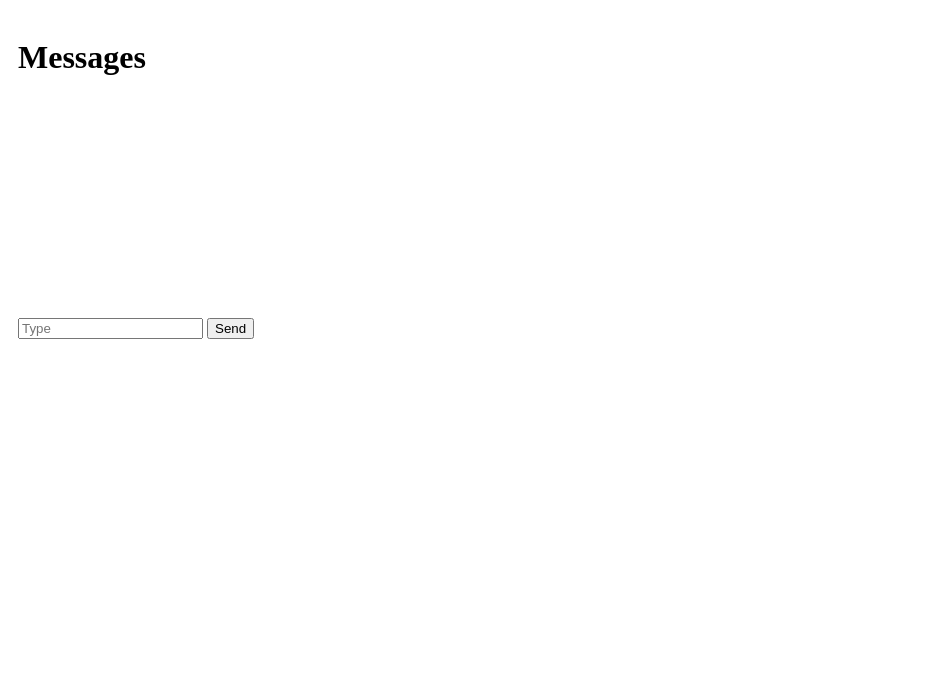
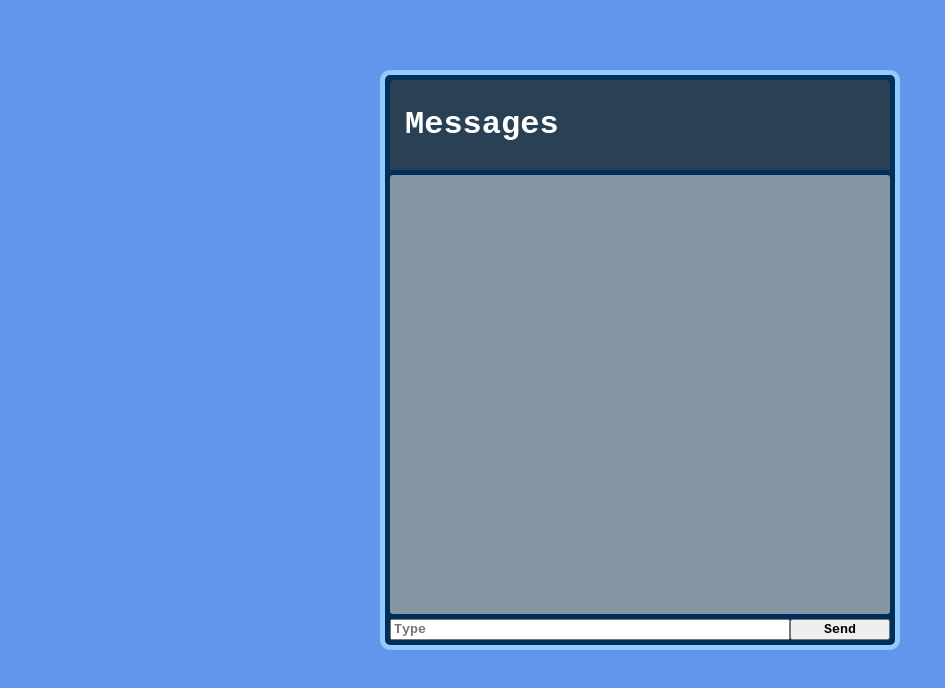
Before and after one commit to Gen351/trying-websockets, a plain HTML site: page app/index.html in a window 1280 px wide. Shown: the whole page, without its empty margins (0-945 px from the left). Drawn offline with Linux system fonts and the light colour scheme.

Commit message:
I added so many TT

```diff
--- a/app/index.html
+++ b/app/index.html
@@ -4,57 +4,23 @@
     <meta charset="UTF-8">
     <meta name="viewport" content="width=device-width, initial-scale=1.0">
     <title>Websockets!</title>
+
+    <script src="https://cdn.socket.io/socket.io-3.0.0.js"></script>
+    <script defer src="app.js"></script>
+
+    <link rel="stylesheet" href="style.css">
 </head>
-
-<style>
-    body {
-        display: flexbox;
-        justify-content: center;
-    }
-    .main {
-        display: flexbox;
-        flex-direction: column;
-
-        justify-content: left;
-
-        padding: 10px;
-
-        height: 50vh;
-        width: 70%;
-
-        border: 10px;
-    }
-    .main .inputs {
-        flex-direction: row;
-        width: auto;
-    }
-    .main h1 {
-        width: 100%;
-    }
-
-    .main .msg-preview {
-        width: 50%;
-        height: 200px;
-        max-width: 100%;
-        max-height: 400px;
-        overflow-y: auto;
-
-        justify-content: center;
-
-        border-width: 5px;
-        margin: 0px;
-        padding: 10px;
-    }
-</style>
 
 <body>
 
     <div class="main">
+        <div class="msg-header">
+            <h1>Messages</h1>
+        </div>
 
-        <h1>Messages</h1>
-        <ul class="msg-preview" id="msg-preview">
-
-        </ul>
+        <div class="msg-preview">
+            <ul id="msg-preview-ul"></ul>
+        </div>
 
         <div class="inputs">
             <input type="text" placeholder="Type" id="msg-input">
--- /dev/null
+++ b/app/style.css
@@ -0,0 +1,77 @@
+* {
+    font-family: 'Courier New', Courier, monospace;
+    font-weight: 900;
+}
+
+body {
+    margin-top: 70px;
+    display: flex;
+    justify-content: center;
+    background-color: cornflowerblue;
+}
+.main {
+    display: flex;
+    flex-direction: column;
+
+    justify-content: left;
+
+    height: 70vh;
+    width: 500px;
+
+    padding: 5px;
+
+    border: 5px solid rgb(146, 204, 255);
+    border-radius: 10px;
+
+    background-color: rgb(0, 47, 90);
+}
+.main .inputs {
+    display: flex;
+    width: auto;
+    width: 100%;
+}
+.main .inputs input {
+    width: 400px;
+}
+.main .inputs button {
+    width: 100%;
+    max-width: 100px;
+}
+
+.main .msg-header {
+    display: flex;
+    width: auto;
+    padding: 5px;
+    background-color: rgb(41, 64, 85);
+
+    border-radius: 5px;
+    border-bottom-right-radius: 0px;
+    border-bottom-left-radius: 0px;
+}
+.main .msg-header h1 {
+    margin-left: 10px;
+    width: auto;
+
+    color:rgb(255, 255, 255);
+}
+
+.main .msg-preview {
+    width: 500px;
+    max-width: 500px;
+    overflow-y: auto;
+
+    flex-grow: 1;
+    justify-content: center;
+
+    padding-left: 0px;
+    margin-top: 5px;
+    margin-bottom: 5px;
+
+    border-radius: 3px;
+    background-color: rgb(134, 150, 164);
+}
+.msg-preview li {
+    background-color: rgb(30, 30, 114);
+    padding: 5px;
+    color: white;
+}
```
Also changed, not shown: server/index.js (+11 -0 lines).
